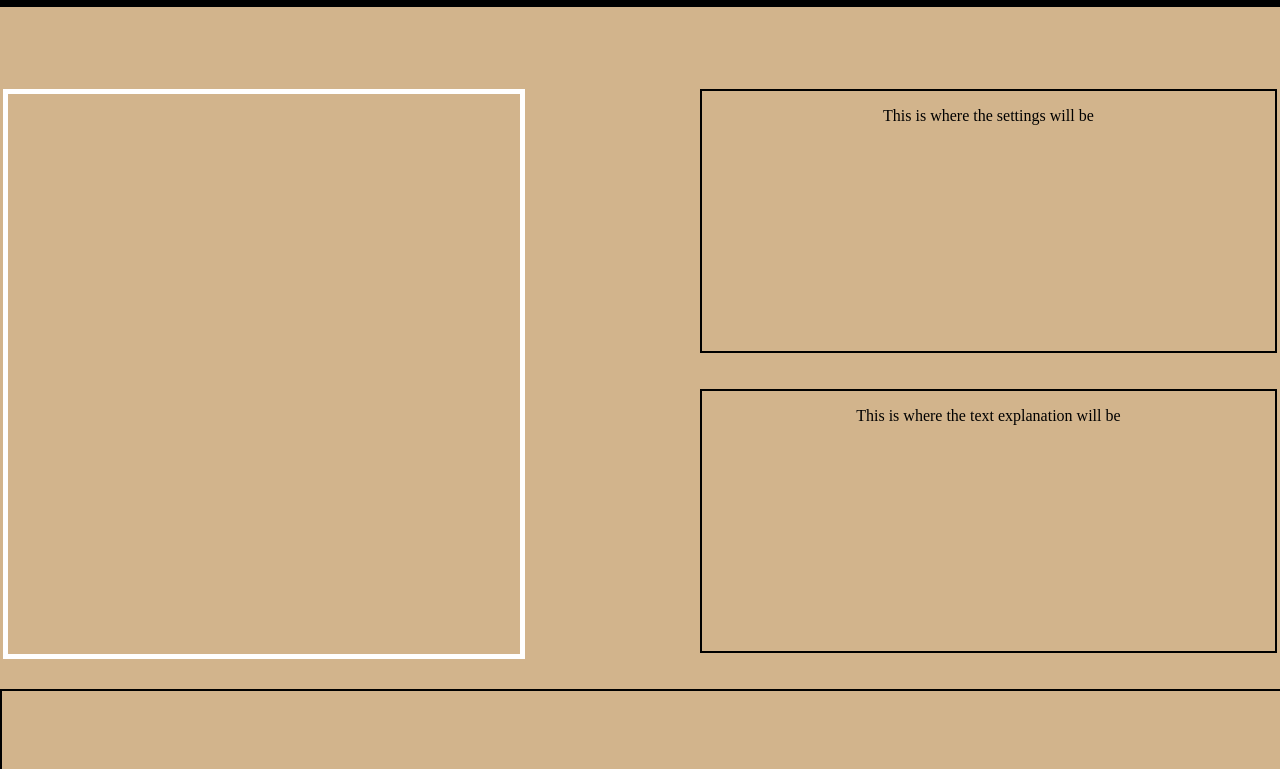
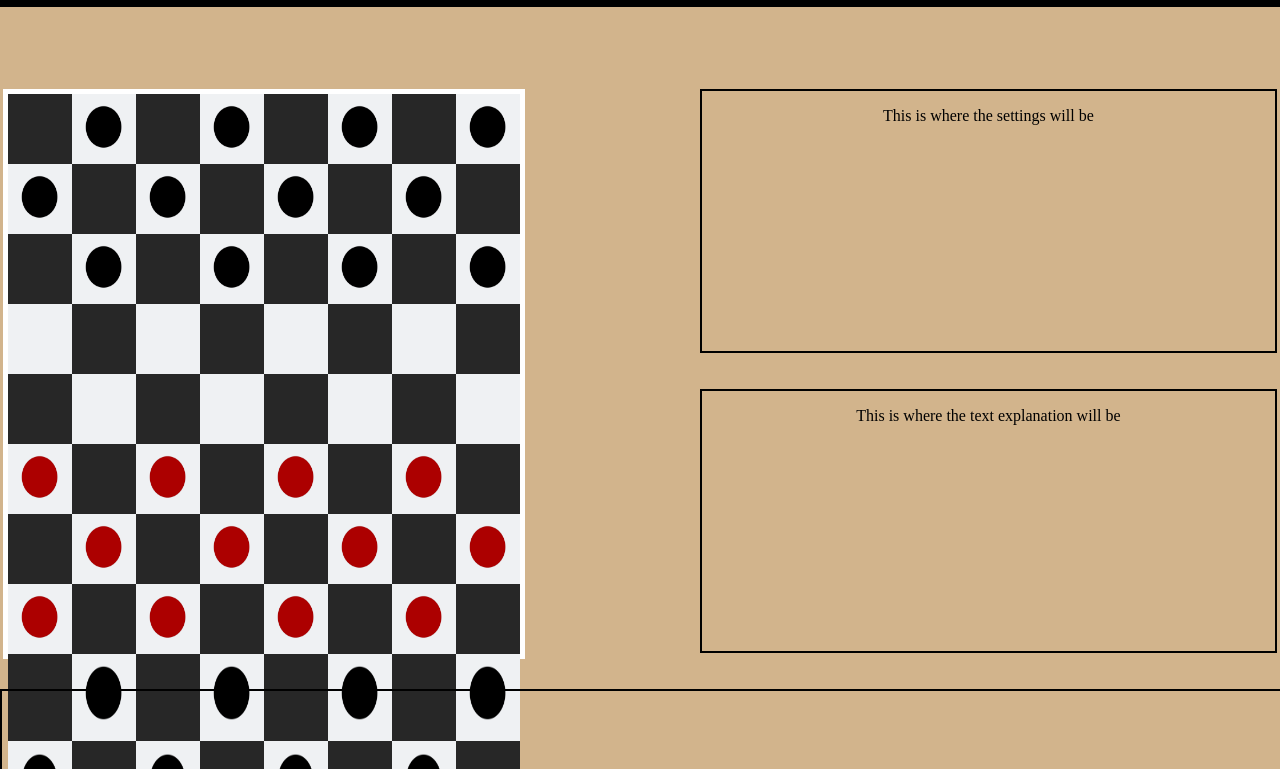
Before and after one commit to N1ckP3rsl3y/TheBubbleBots, a website: page src/game.html in a window 1280 px wide. Shown: the part 31-800 px from the top of the page. Drawn offline with Linux system fonts and the light colour scheme; files that its build step writes are made by us from their sources; files whose address does not match are found by name.

Commit message:
update testing

```diff
--- a/package.json
+++ b/package.json
@@ -25,8 +25,5 @@
     "jest": "^27.2.0",
     "@testing-library/react": "^12.1.2",
     "@testing-library/jest-dom": "^5.16.1"
-  },
-  "jest": {
-    "moduleFileExtensions": ["js", "jsx", "json", "node"]
   }
 }
--- a/src/game.html
+++ b/src/game.html
@@ -6,8 +6,8 @@
   <link rel="stylesheet" href="styles.css.css" />
   <link rel="stylesheet" href="checkers.css">
   <link rel="stylesheet" href="style.css">
-  <script src="index.js" defer></script>
-  <script src="pieces.js"></script>
+  <script src="gameboard_dev/index.js" defer></script>
+  <script src="gameboard_dev/pieces.js"></script>
   <title>BubbleBots</title>
 </head>
 <body>
--- a/src/gameboard_dev/index.js
+++ b/src/gameboard_dev/index.js
@@ -1,3 +1,15 @@
+document.addEventListener('DOMContentLoaded', function () {
+    const gameBoard = document.querySelector("#gameboard");
+    gameBoard.setAttribute('data-testid', 'gameboard');
+
+    // Your other code here
+
+    createBoard();
+    makeListeners();
+    // ... rest of your code
+});
+
+
 const gameBoard = document.querySelector("#gameboard")
 const playerDisplay = document.querySelector("#player")
 const infoDisplay = document.querySelector("#info-display")
```
